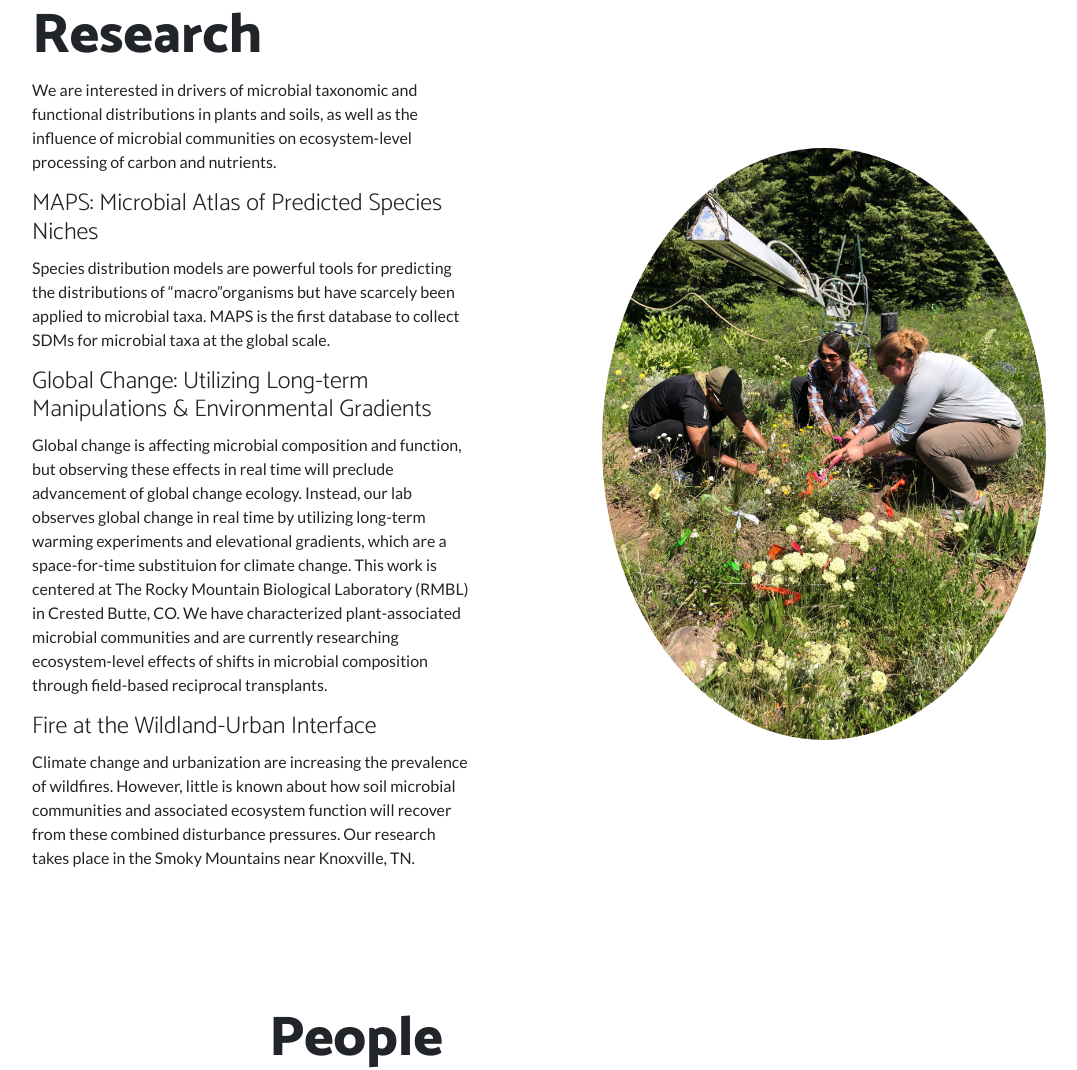
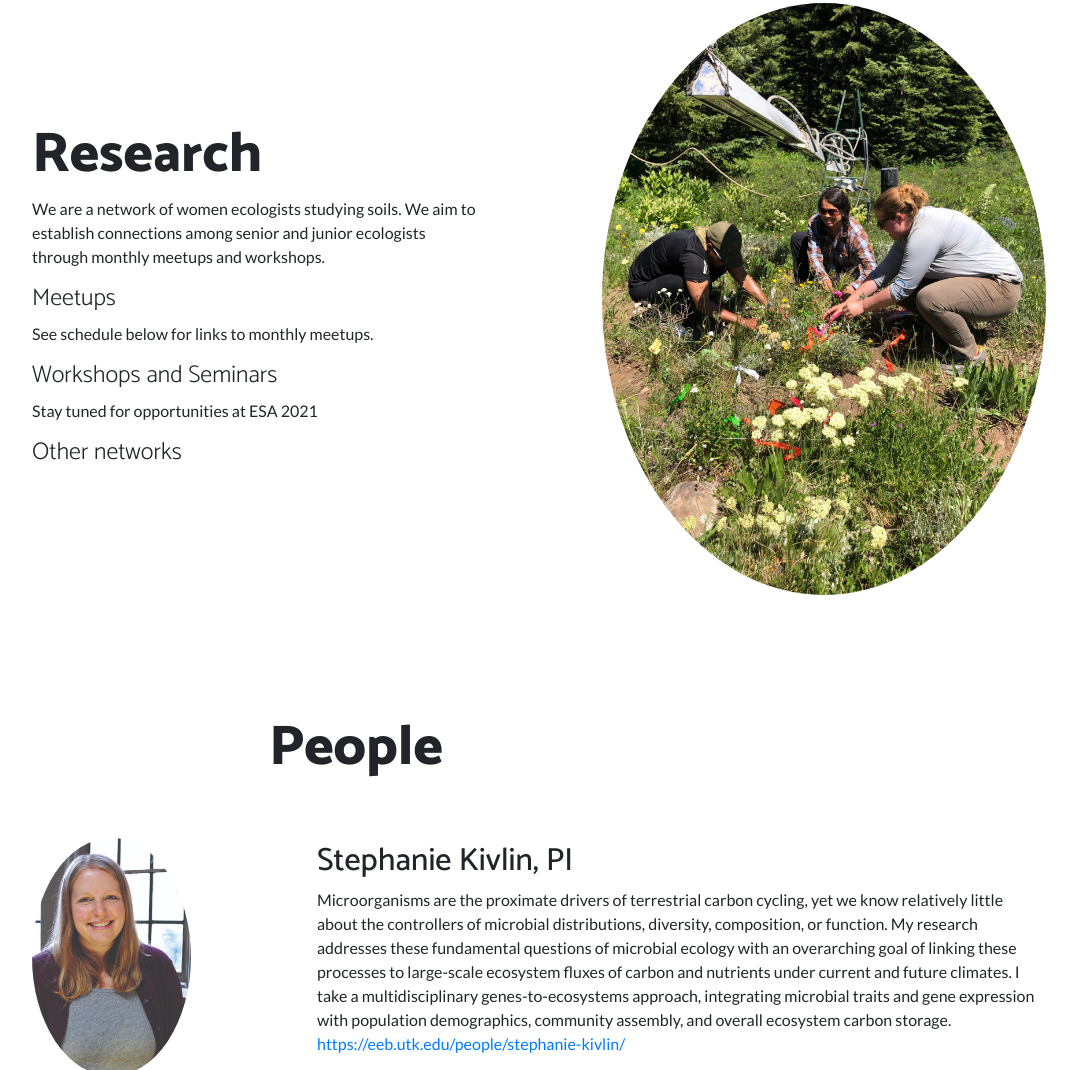
Before and after one commit to WomenInSoilEcology/WomenInSoilEcology.github.io, a website: page index.html in a window 1280 px wide. Shown: the part 908-1978 px from the top of the page, without its empty margins (101-1178 px from the left). Drawn offline with Linux system fonts and the light colour scheme; files whose address does not match are found by name.

Commit message:
Update index.html

```diff
--- a/index.html
+++ b/index.html
@@ -60,8 +60,8 @@
     <div class="masthead-content">
        <div class="container-fluid">
         <header style="background-image:url('img/gothicmt.jpeg')">
-         <h1 class="masthead-heading mb-0">Kivlin Lab</h1>
-          <h2 class="masthead-subheading">Microbial ecology, ecosystem ecology & global change</h2>
+         <h1 class="masthead-heading mb-0">Women In Soil Ecology</h1>
+          <h2 class="masthead-subheading">Connecting Women Through Soils</h2>
        </header>
       </div>
     </div>
@@ -82,15 +82,15 @@
         <div class="col-lg-6 order-lg-1">
           <div class="p-5">
             <h2 class="display-4">Research</h2>
-            <p>We are interested in drivers of microbial taxonomic and functional distributions in plants and soils, as well as the influence of microbial communities on ecosystem-level processing of carbon and nutrients.</p>
-            <h6 class="display-6">MAPS: Microbial Atlas of Predicted Species Niches</h6>
-            <p>Species distribution models are powerful tools for predicting the distributions of “macro”organisms but have scarcely been applied to microbial taxa. MAPS is the first database to collect SDMs for microbial taxa at the global scale.</p>
+            <p>We are a network of women ecologists studying soils. We aim to establish connections among senior and junior ecologists through monthly meetups and workshops.</p>
+            <h6 class="display-6">Meetups</h6>
+            <p>See schedule below for links to monthly meetups.</p>
 
-            <h6 class="display-6">Global Change: Utilizing Long-term Manipulations & Environmental Gradients </h6>
-            <p>Global change is affecting microbial composition and function, but observing these effects in real time will preclude advancement of global change ecology. Instead, our lab observes global change in real time by utilizing long-term warming experiments and elevational gradients, which are a space-for-time substituion for climate change. This work is centered at The Rocky Mountain Biological Laboratory (RMBL) in Crested Butte, CO. We have characterized plant-associated microbial communities and are currently researching ecosystem-level effects of shifts in microbial composition through field-based reciprocal transplants.</p>
+            <h6 class="display-6">Workshops and Seminars </h6>
+            <p>Stay tuned for opportunities at ESA 2021</p>
 
-            <h6 class="display-6">Fire at the Wildland-Urban Interface</h6>
-            <p>Climate change and urbanization are increasing the prevalence of wildfires. However, little is known about how soil microbial communities and associated ecosystem function will recover from these combined disturbance pressures. Our research takes place in the Smoky Mountains near Knoxville, TN.</p>
+            <h6 class="display-6">Other networks</h6>
+            <Women of Color in EEB, 5000 Women Scientists</p>
           </div>
         </div>
       </div>
```
